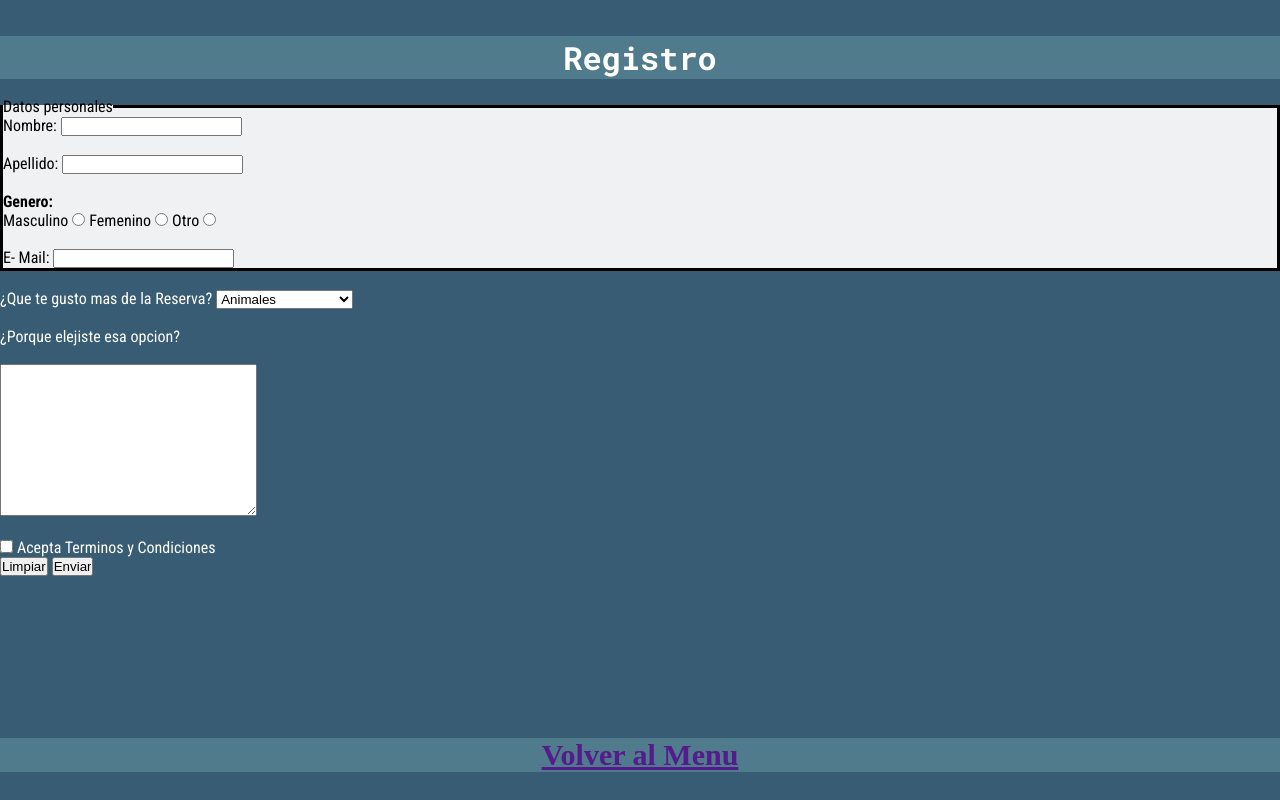
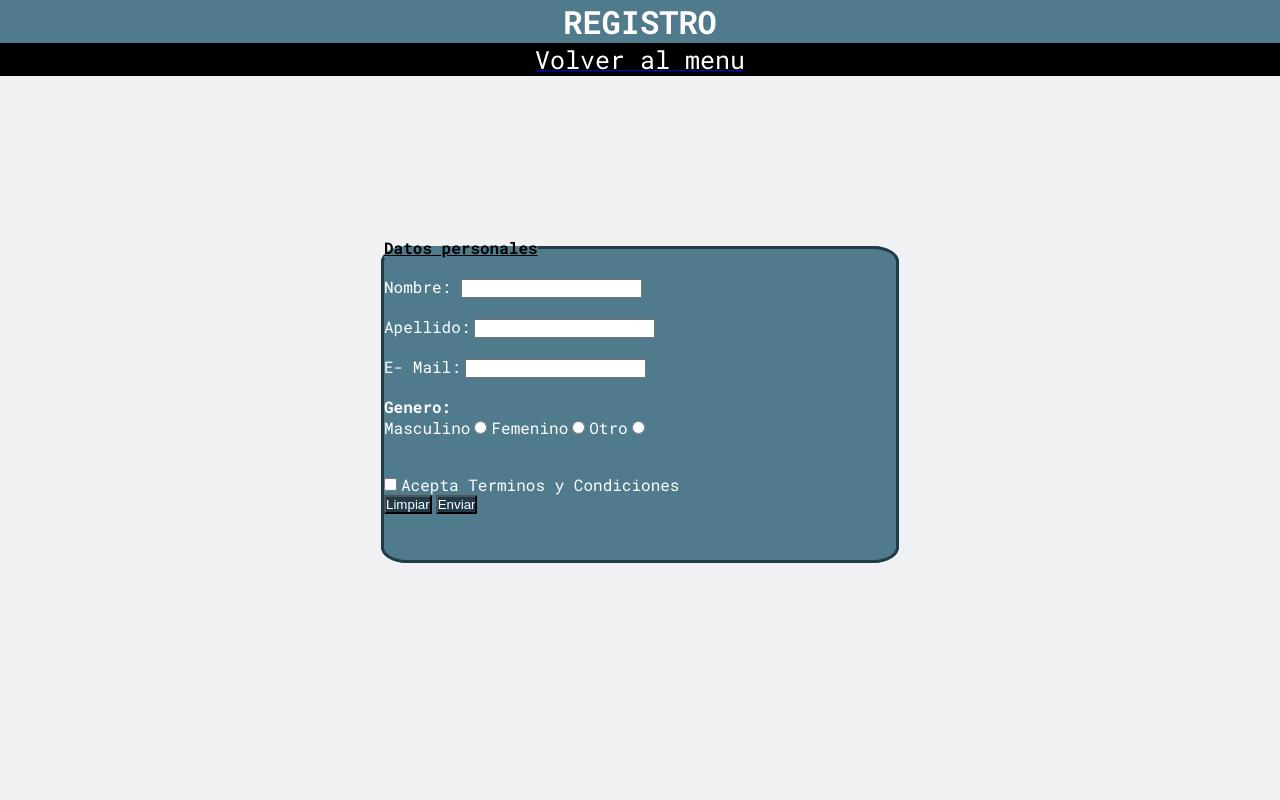
Before and after one commit to jajajajvicentehjajajaja/tp2-adema-chiappa-pizarro, a plain HTML site: page tp2/paginas/contactos.html in a window 1280 px wide. Drawn offline with Linux system fonts and the light colour scheme.

Commit message:
unifique la parte del footer en cada pag y agregue cosas en fauna/flora

```diff
--- a/tp2/css/cataratas.css
+++ b/tp2/css/cataratas.css
@@ -64,7 +64,7 @@ header{
 
 
 #cont-header__menu ul li{
-    font-family: 'Lucida Sans', 'Lucida Sans Regular', 'Lucida Grande', 'Lucida Sans Unicode', Geneva, Verdana, sans-serif;
+    font-family: "Roboto Mono", monospace;
     font-size: 16px;
 }
 
--- a/tp2/css/contactos.css
+++ b/tp2/css/contactos.css
@@ -4,7 +4,7 @@
 }
 
 body{
-    background-color: #385c73;
+    background-color: #f0f1f2;
 }
 
 
@@ -12,14 +12,19 @@ body{
     display: inline-block;
 }
 
+#titulo{
+    color: black;
+    font-family: "Roboto Mono", monospace;
+}
+
 .palabras{
-    color: black;
-    font-family: "Roboto Condensed", sans-serif;
+    color: white;
+    font-family: "Roboto Mono", monospace;
 }
 
 .palabras1{
     color: white;
-    font-family: "Roboto Condensed", sans-serif;
+    font-family: "Roboto Mono", monospace;
 }
 
 #tituloprincipal{
@@ -27,13 +32,70 @@ body{
     color: white;
     font-family: "Roboto Mono", monospace;
     text-align: center;
+
+}ul{
+    list-style: none;
+    font-size: 0;
 }
 
+li{
+    display: inline;
+    width: 25%;
+    position: relative;
+    font-size: 40px;
+    color: white;
+}
+
+h2 a{
+    text-align: center;
+}
+
+
+nav{
+    background-color: black;
+}
+
+header{
+    background-color: black;
+}
+
+#cont-header__menu-list{
+    display: flex;
+    justify-content: center;
+    column-gap: 10%;
+}
+
+
+#cont-header__menu ul li{
+    font-family: "Roboto Mono", monospace;
+    font-size: 25px;
+}
+
+#cont-header__menu ul li a{
+    text-decoration: none;
+    color: #fff;
+    font-weight: bold;
+}
+
+#cont-header__menu ul li:hover{
+    border-bottom: solid 5px #39f005;
+    background-color: rgb(27, 27, 27);
+}
+
+
+
 #cuadrado{
-    background-color: #f0f1f2;
-    border: solid 3px black;
-    justify-content: center;
+    background-color: #4f7b8c;
+    border: solid 3px #233a49;
+    position: absolute;
+    height: 40%;
+    width: 40%;
+    top: 50%;
+    left: 50%;
+    transform: translate(-50%, -50%);
+    border-radius: 5%;
 }
+
 
 footer{
     background-color: #4f7b8c;
@@ -57,3 +119,8 @@ footer{
     font-weight: 10px;
     font-style: normal;
 }
+.presionar{
+    background-color: #233a49;
+    color: white;
+    border-radius: 2%;
+}
--- a/tp2/css/fauna.css
+++ b/tp2/css/fauna.css
@@ -60,8 +60,8 @@ header{
 
 
 #cont-header__menu ul li{
-    font-family: 'Lucida Sans', 'Lucida Sans Regular', 'Lucida Grande', 'Lucida Sans Unicode', Geneva, Verdana, sans-serif;
     font-size: 16px;
+    font-family: "Roboto Mono", monospace;
 }
 
 #cont-header__menu ul li a{
@@ -88,6 +88,11 @@ main{
 
 }
 
+p{
+
+    padding-left: 10%;
+    font-family: "Roboto Mono", monospace;
+}
 .parrafos{
 
     font-size: 20px;
--- a/tp2/css/flora.css
+++ b/tp2/css/flora.css
@@ -51,7 +51,7 @@ header{
 
 
 #cont-header__menu ul li{
-    font-family: 'Lucida Sans', 'Lucida Sans Regular', 'Lucida Grande', 'Lucida Sans Unicode', Geneva, Verdana, sans-serif;
+    font-family: "Roboto Mono", monospace;
     font-size: 16px;
 }
 
--- a/tp2/css/index.css
+++ b/tp2/css/index.css
@@ -67,7 +67,7 @@ header{
 
 
 #cont-header__menu ul li{
-    font-family: 'Lucida Sans', 'Lucida Sans Regular', 'Lucida Grande', 'Lucida Sans Unicode', Geneva, Verdana, sans-serif;
+    font-family: "Roboto Mono", monospace;
     font-size: 16px;
 }
 
--- a/tp2/paginas/contactos.html
+++ b/tp2/paginas/contactos.html
@@ -15,18 +15,35 @@
     <link rel="icon" href="">
 </head>
 <body>
-    <br>
-    <br>
-    <h1 id="tituloprincipal">Registro</h1>
-    <br>
+    <div >
+        <h1 id="tituloprincipal"><strong>REGISTRO</strong></h1>
+    </div>
+        <div>
+            <header class="cont-header">
+                <nav id="cont-header__menu">
+                    <ul id="cont-header__menu-list">
+                        <a href="../paginas/index.html"><li>Volver al menu</li></a>
+
+                    </ul>
+                </nav>
+            </header>
+        </div>
+
+
     <form action=""method="post">
         <fieldset id="cuadrado">
-            <legend class="palabras">Datos personales</legend>
+            <legend id="titulo"><strong><u>Datos personales</u></strong></legend>
+            <br>
+
             <label class="palabras" for="nombre">Nombre: </label>
             <input type="text" name="nombre" id="">
             <br>
             <br>
             <label class="palabras" for="apellido">Apellido:</label>
+            <input type="text" name="apellido" id="">
+            <br>
+            <br>
+            <label class="palabras" for="mail">E- Mail:</label>
             <input type="text" name="apellido" id="">
             <br>
             <br>
@@ -40,50 +57,25 @@
             <input type="radio" name="genero" id="">
             <br>
             <br>
-            <label class="palabras" for="mail">E- Mail:</label>
-            <input type="text" name="apellido" id="">
+
+            <br>
+            <input type="checkbox" name="aceptar" id="" required>
+        <label class="palabras1" for="aceptar">Acepta Terminos y Condiciones</label>
+        <br>
+        <input class="presionar" type="reset" value="Limpiar">
+
+        <input class="presionar" type="submit" value="Enviar">
         </fieldset>
 
         <br>
-        <label class="palabras1" for="deporte">¿Que te gusto mas de la Reserva?</label>
-        <select name="deporte" id="">
-            <option value="Animales">Animales</option>
-            <option value="Plantas">Plantas</option>
-            <option value="PaseoTuristico">Paseo Turistico</option>
-            <option value="Lugar">Lugar</option>
-            <option value="ServicioPersonal">Servicio y Personal</option>
+
 
         </select>
-        <br>
-        <br>
-        <label class="palabras1" for="">¿Porque elejiste esa opcion?</label>
-        <br>
-        <br>
-        <textarea itemid="caja"  name="comentario" id="" cols="30" rows="10" ></textarea>
-        <br>
-        <br>
-        <input type="checkbox" name="aceptar" id="" required>
-        <label class="palabras1" for="aceptar">Acepta Terminos y Condiciones</label>
-        <br>
-        <input type="reset" value="Limpiar">
 
-        <input type="submit" value="Enviar">
+
     </form>
 
-    <br>
-    <br>
-    <br>
-    <br>
-    <br>
-    <br>
-    <br>
-    <br>
-    <br>
-    <div>
-        <footer>
-            <a href=""><h2 id="menu">Volver al Menu</h2></a>
-        </footer>
-    </div>
+
 
 
 
```
Also changed, not shown: tp2/paginas/fauna.html (+22 -9 lines), tp2/paginas/flora.html (+17 -9 lines), tp2/paginas/index.html (+1 -0 lines).
